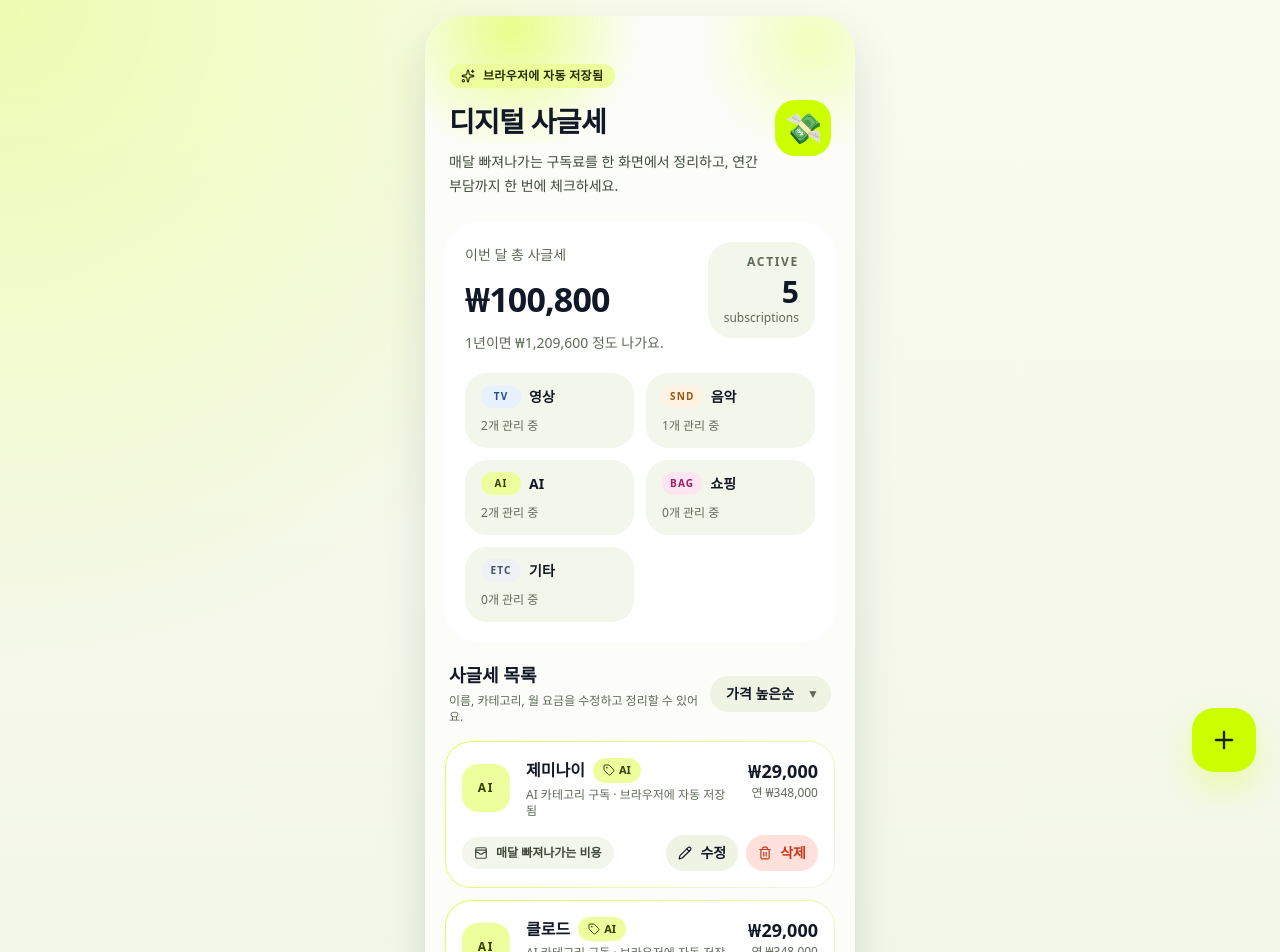
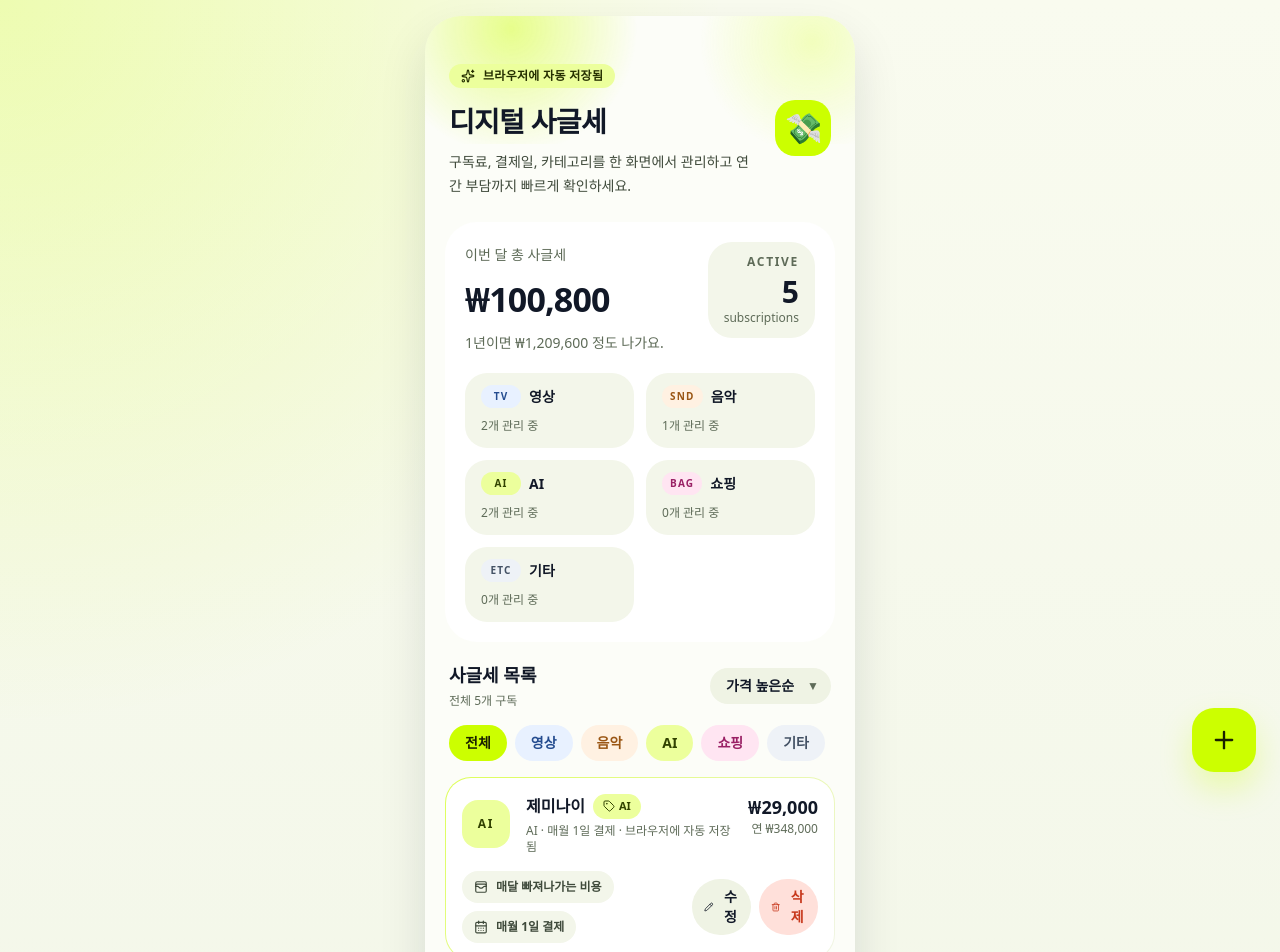
Before and after one commit to dsgntest/subscription_manager, a React (Vite) app: page / in a window 1280 px wide. Shown: the top 952 px of the page. Built offline with nearby package versions, Linux system fonts and the light colour scheme.

Commit message:
Add billing day, category filters, and PNG OG image

```diff
--- a/src/App.tsx
+++ b/src/App.tsx
@@ -1,15 +1,17 @@
 import React, {useEffect, useMemo, useState} from 'react';
-import {Pencil, Plus, Sparkles, Tag, Trash2, WalletCards, X} from 'lucide-react';
+import {CalendarDays, Pencil, Plus, Sparkles, Tag, Trash2, WalletCards, X} from 'lucide-react';
 import {AnimatePresence, motion} from 'motion/react';
 
 type Category = '영상' | '음악' | 'AI' | '쇼핑' | '기타';
 type SortOption = 'price-desc' | 'price-asc' | 'name-asc';
+type FilterOption = '전체' | Category;
 
 interface Subscription {
   id: string;
   name: string;
   price: number;
   category: Category;
+  billingDay: number;
 }
 
 const STORAGE_KEY = 'digital-rent-subscriptions';
@@ -34,6 +36,7 @@ const theme = {
 };
 
 const categoryOptions: Category[] = ['영상', '음악', 'AI', '쇼핑', '기타'];
+const filterOptions: FilterOption[] = ['전체', ...categoryOptions];
 
 const categoryMeta: Record<Category, {emoji: string; bg: string; color: string}> = {
   영상: {emoji: 'TV', bg: '#E8F1FF', color: '#244C8F'},
@@ -44,11 +47,11 @@ const categoryMeta: Record<Category, {emoji: string; bg: string; color: string}>
 };
 
 const defaultSubscriptions: Subscription[] = [
-  {id: '1', name: '넷플릭스', price: 17000, category: '영상'},
-  {id: '2', name: '유튜브 프리미엄', price: 14900, category: '영상'},
-  {id: '3', name: '스포티파이', price: 10900, category: '음악'},
-  {id: '4', name: '제미나이', price: 29000, category: 'AI'},
-  {id: '5', name: '클로드', price: 29000, category: 'AI'},
+  {id: '1', name: '넷플릭스', price: 17000, category: '영상', billingDay: 7},
+  {id: '2', name: '유튜브 프리미엄', price: 14900, category: '영상', billingDay: 15},
+  {id: '3', name: '스포티파이', price: 10900, category: '음악', billingDay: 4},
+  {id: '4', name: '제미나이', price: 29000, category: 'AI', billingDay: 1},
+  {id: '5', name: '클로드', price: 29000, category: 'AI', billingDay: 18},
 ];
 
 function getLogoUrl(name: string) {
@@ -71,6 +74,13 @@ function isValidCategory(category: unknown): category is Category {
   return typeof category === 'string' && categoryOptions.includes(category as Category);
 }
 
+function normalizeBillingDay(value: unknown) {
+  if (typeof value === 'number' && Number.isInteger(value) && value >= 1 && value <= 31) {
+    return value;
+  }
+  return 1;
+}
+
 function loadSubscriptions() {
   if (typeof window === 'undefined') {
     return defaultSubscriptions;
@@ -91,13 +101,12 @@ function loadSubscriptions() {
         if (typeof candidate.name !== 'string' || !candidate.name.trim()) return null;
         if (typeof candidate.price !== 'number' || Number.isNaN(candidate.price) || candidate.price < 0) return null;
 
-        const category = isValidCategory(candidate.category) ? candidate.category : '기타';
-
         return {
           id: candidate.id,
           name: candidate.name.trim(),
           price: candidate.price,
-          category,
+          category: isValidCategory(candidate.category) ? candidate.category : '기타',
+          billingDay: normalizeBillingDay(candidate.billingDay),
         } satisfies Subscription;
       })
       .filter((item): item is Subscription => item !== null);
@@ -112,6 +121,10 @@ function formatCurrency(value: number) {
   return new Intl.NumberFormat('ko-KR', {style: 'currency', currency: 'KRW', maximumFractionDigits: 0}).format(value);
 }
 
+function formatBillingDay(value: number) {
+  return `매월 ${value}일 결제`;
+}
+
 export default function App() {
   const [subscriptions, setSubscriptions] = useState<Subscription[]>(() => loadSubscriptions());
   const [isSheetOpen, setIsSheetOpen] = useState(false);
@@ -119,7 +132,9 @@ export default function App() {
   const [name, setName] = useState('');
   const [price, setPrice] = useState('');
   const [category, setCategory] = useState<Category>('영상');
+  const [billingDay, setBillingDay] = useState('1');
   const [sortBy, setSortBy] = useState<SortOption>('price-desc');
+  const [activeFilter, setActiveFilter] = useState<FilterOption>('전체');
 
   useEffect(() => {
     window.localStorage.setItem(STORAGE_KEY, JSON.stringify(subscriptions));
@@ -141,13 +156,18 @@ export default function App() {
     );
   }, [subscriptions]);
 
+  const filteredSubscriptions = useMemo(() => {
+    if (activeFilter === '전체') return subscriptions;
+    return subscriptions.filter((sub) => sub.category === activeFilter);
+  }, [activeFilter, subscriptions]);
+
   const sortedSubscriptions = useMemo(() => {
-    return [...subscriptions].sort((a, b) => {
+    return [...filteredSubscriptions].sort((a, b) => {
       if (sortBy === 'price-desc') return b.price - a.price;
       if (sortBy === 'price-asc') return a.price - b.price;
       return a.name.localeCompare(b.name, 'ko-KR');
     });
-  }, [subscriptions, sortBy]);
+  }, [filteredSubscriptions, sortBy]);
 
   const isEditing = editingId !== null;
 
@@ -155,6 +175,7 @@ export default function App() {
     setName('');
     setPrice('');
     setCategory('영상');
+    setBillingDay('1');
     setEditingId(null);
   };
 
@@ -168,6 +189,7 @@ export default function App() {
     setName(subscription.name);
     setPrice(String(subscription.price));
     setCategory(subscription.category);
+    setBillingDay(String(subscription.billingDay));
     setIsSheetOpen(true);
   };
 
@@ -180,8 +202,10 @@ export default function App() {
     e.preventDefault();
     const trimmedName = name.trim();
     const numericPrice = Number(price);
+    const numericBillingDay = Number(billingDay);
 
     if (!trimmedName || !price || Number.isNaN(numericPrice) || numericPrice < 0) return;
+    if (!billingDay || !Number.isInteger(numericBillingDay) || numericBillingDay < 1 || numericBillingDay > 31) return;
 
     if (isEditing) {
       setSubscriptions((current) =>
@@ -192,6 +216,7 @@ export default function App() {
                 name: trimmedName,
                 price: numericPrice,
                 category,
+                billingDay: numericBillingDay,
               }
             : sub,
         ),
@@ -204,6 +229,7 @@ export default function App() {
           name: trimmedName,
           price: numericPrice,
           category,
+          billingDay: numericBillingDay,
         },
       ]);
     }
@@ -214,6 +240,8 @@ export default function App() {
   const handleRemove = (id: string) => {
     setSubscriptions((current) => current.filter((sub) => sub.id !== id));
   };
+
+  const selectedCount = sortedSubscriptions.length;
 
   return (
     <div
@@ -246,7 +274,7 @@ export default function App() {
                   디지털 사글세
                 </h1>
                 <p className="mt-2 text-sm leading-6" style={{color: theme.onSurfaceSoft}}>
-                  매달 빠져나가는 구독료를 한 화면에서 정리하고, 연간 부담까지 한 번에 체크하세요.
+                  구독료, 결제일, 카테고리를 한 화면에서 관리하고 연간 부담까지 빠르게 확인하세요.
                 </p>
               </div>
               <div className="flex h-14 w-14 shrink-0 items-center justify-center rounded-[20px] text-3xl" style={{backgroundColor: theme.primary}}>
@@ -313,13 +341,14 @@ export default function App() {
           </section>
 
           <section>
-            <div className="mb-4 flex items-center justify-between px-1">
+            <div className="mb-3 px-1">
+              <div className="flex items-center justify-between gap-4">
                 <div>
                   <h2 className="text-[18px] font-bold" style={{color: theme.onSurface}}>
                     사글세 목록
                   </h2>
                   <p className="mt-1 text-xs" style={{color: theme.onSurfaceVariant}}>
-                  이름, 카테고리, 월 요금을 수정하고 정리할 수 있어요.
+                    {activeFilter === '전체' ? `전체 ${selectedCount}개 구독` : `${activeFilter} 카테고리 ${selectedCount}개 구독`}
                   </p>
                 </div>
 
@@ -340,6 +369,27 @@ export default function App() {
                 </div>
               </div>
 
+              <div className="mt-4 flex gap-2 overflow-x-auto pb-1 [&::-webkit-scrollbar]:hidden [-ms-overflow-style:none] [scrollbar-width:none]">
+                {filterOptions.map((option) => {
+                  const isActive = activeFilter === option;
+                  const meta = option === '전체' ? null : categoryMeta[option];
+                  return (
+                    <button
+                      key={option}
+                      onClick={() => setActiveFilter(option)}
+                      className="shrink-0 rounded-full px-4 py-2 text-sm font-bold transition-transform active:scale-[0.98]"
+                      style={{
+                        backgroundColor: isActive ? theme.primary : meta ? meta.bg : theme.surfaceContainerHigh,
+                        color: isActive ? theme.onPrimary : meta ? meta.color : theme.onSurface,
+                      }}
+                    >
+                      {option}
+                    </button>
+                  );
+                })}
+              </div>
+            </div>
+
             <div className="flex flex-col gap-3">
               <AnimatePresence mode="popLayout">
                 {sortedSubscriptions.length === 0 ? (
@@ -351,13 +401,15 @@ export default function App() {
                     style={{backgroundColor: theme.surfaceContainer, border: `1px dashed ${theme.surfaceContainerHighest}`}}
                   >
                     <div className="mx-auto mb-4 flex h-16 w-16 items-center justify-center rounded-full text-3xl" style={{backgroundColor: theme.primaryContainer}}>
-                      🧾
+                      🗂️
                     </div>
                     <h3 className="text-lg font-bold" style={{color: theme.onSurface}}>
-                      아직 등록된 사글세가 없어요
+                      {activeFilter === '전체' ? '아직 등록된 사글세가 없어요' : `${activeFilter} 카테고리에 등록된 구독이 없어요`}
                     </h3>
                     <p className="mx-auto mt-2 max-w-[240px] text-sm leading-6" style={{color: theme.onSurfaceVariant}}>
-                      첫 구독을 추가하면 이 브라우저에 자동으로 저장되고, 월간과 연간 총액도 바로 계산됩니다.
+                      {activeFilter === '전체'
+                        ? '첫 구독을 추가하면 이 브라우저에 자동으로 저장되고, 월간과 연간 총액도 바로 계산됩니다.'
+                        : '다른 카테고리를 보거나 새 구독을 추가해서 목록을 채워보세요.'}
                     </p>
                     <button
                       onClick={openCreateSheet}
@@ -365,7 +417,7 @@ export default function App() {
                       style={{backgroundColor: theme.primary, color: theme.onPrimary}}
                     >
                       <Plus size={16} />
-                      첫 구독 추가하기
+                      새 구독 추가하기
                     </button>
                   </motion.div>
                 ) : (
@@ -418,7 +470,7 @@ export default function App() {
                                   </span>
                                 </div>
                                 <p className="mt-1 text-xs" style={{color: theme.onSurfaceVariant}}>
-                                  {sub.category} 카테고리 구독 · 브라우저에 자동 저장됨
+                                  {sub.category} · {formatBillingDay(sub.billingDay)} · 브라우저에 자동 저장됨
                                 </p>
                               </div>
                             </div>
@@ -434,9 +486,15 @@ export default function App() {
                           </div>
 
                           <div className="mt-4 flex items-center justify-between gap-3">
+                            <div className="flex flex-wrap items-center gap-2">
                               <div className="inline-flex items-center gap-2 rounded-full px-3 py-2 text-xs font-semibold" style={{backgroundColor: theme.surfaceSubtle, color: theme.onSurfaceSoft}}>
                                 <WalletCards size={14} />
                                 매달 빠져나가는 비용
+                              </div>
+                              <div className="inline-flex items-center gap-2 rounded-full px-3 py-2 text-xs font-semibold" style={{backgroundColor: theme.surfaceSubtle, color: theme.onSurfaceSoft}}>
+                                <CalendarDays size={14} />
+                                {formatBillingDay(sub.billingDay)}
+                              </div>
                             </div>
 
                             <div className="flex items-center gap-2">
@@ -502,7 +560,7 @@ export default function App() {
                       {isEditing ? '구독 수정' : '새 구독 추가'}
                     </h3>
                     <p className="mt-1 text-sm" style={{color: theme.onSurfaceVariant}}>
-                      이름, 월 요금, 카테고리를 입력하면 바로 반영돼요.
+                      이름, 월 요금, 카테고리, 결제일을 입력하면 바로 반영돼요.
                     </p>
                   </div>
                   <button
@@ -535,6 +593,7 @@ export default function App() {
                     />
                   </div>
 
+                  <div className="grid grid-cols-2 gap-3">
                     <div className="flex flex-col gap-1.5">
                       <label htmlFor="price" className="px-1 text-sm font-medium" style={{color: theme.onSurfaceVariant}}>
                         월 요금
@@ -546,7 +605,7 @@ export default function App() {
                         inputMode="numeric"
                         value={price}
                         onChange={(e) => setPrice(e.target.value)}
-                      placeholder="예: 17000"
+                        placeholder="17000"
                         className="rounded-2xl px-4 py-4 text-base outline-none"
                         style={{
                           backgroundColor: theme.surface,
@@ -554,6 +613,29 @@ export default function App() {
                           border: `1px solid ${theme.surfaceContainerHighest}`,
                         }}
                       />
+                    </div>
+
+                    <div className="flex flex-col gap-1.5">
+                      <label htmlFor="billingDay" className="px-1 text-sm font-medium" style={{color: theme.onSurfaceVariant}}>
+                        매월 결제일
+                      </label>
+                      <input
+                        id="billingDay"
+                        type="number"
+                        min="1"
+                        max="31"
+                        inputMode="numeric"
+                        value={billingDay}
+                        onChange={(e) => setBillingDay(e.target.value)}
+                        placeholder="1"
+                        className="rounded-2xl px-4 py-4 text-base outline-none"
+                        style={{
+                          backgroundColor: theme.surface,
+                          color: theme.onSurface,
+                          border: `1px solid ${theme.surfaceContainerHighest}`,
+                        }}
+                      />
+                    </div>
                   </div>
 
                   <div className="flex flex-col gap-1.5">
@@ -585,7 +667,13 @@ export default function App() {
 
                   <button
                     type="submit"
-                    disabled={!name.trim() || !price}
+                    disabled={
+                      !name.trim() ||
+                      !price ||
+                      !billingDay ||
+                      Number(billingDay) < 1 ||
+                      Number(billingDay) > 31
+                    }
                     className="mt-2 flex w-full items-center justify-center gap-2 rounded-[22px] py-4 text-base font-bold transition-opacity disabled:cursor-not-allowed disabled:opacity-50"
                     style={{backgroundColor: theme.primary, color: theme.onPrimary}}
                   >
```
Also changed, not shown: index.html (+4 -4 lines), public/og-cover.png (added). Lines whose indentation alone changed are shown as unchanged.
